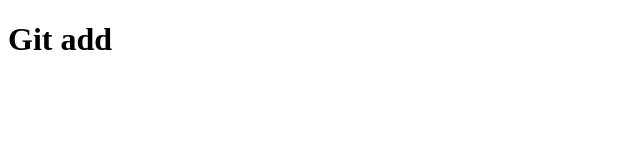
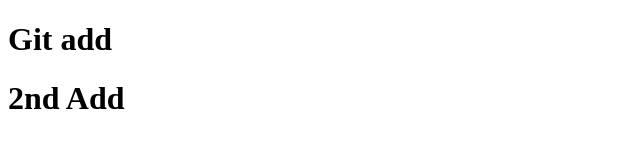
Before and after one commit to ANONTO96/test, a plain HTML site: page index.html in a window 1280 px wide. Shown: the whole page, without its empty margins (0-640 px from the left). Drawn offline with Linux system fonts and the light colour scheme.

Commit message:
2nd pull req

```diff
--- a/index.html
+++ b/index.html
@@ -9,6 +9,7 @@
 
 <body>
 <h1>Git add</h1>
+<h1> 2nd Add</h1>
 </body>
 
 </html>
```
